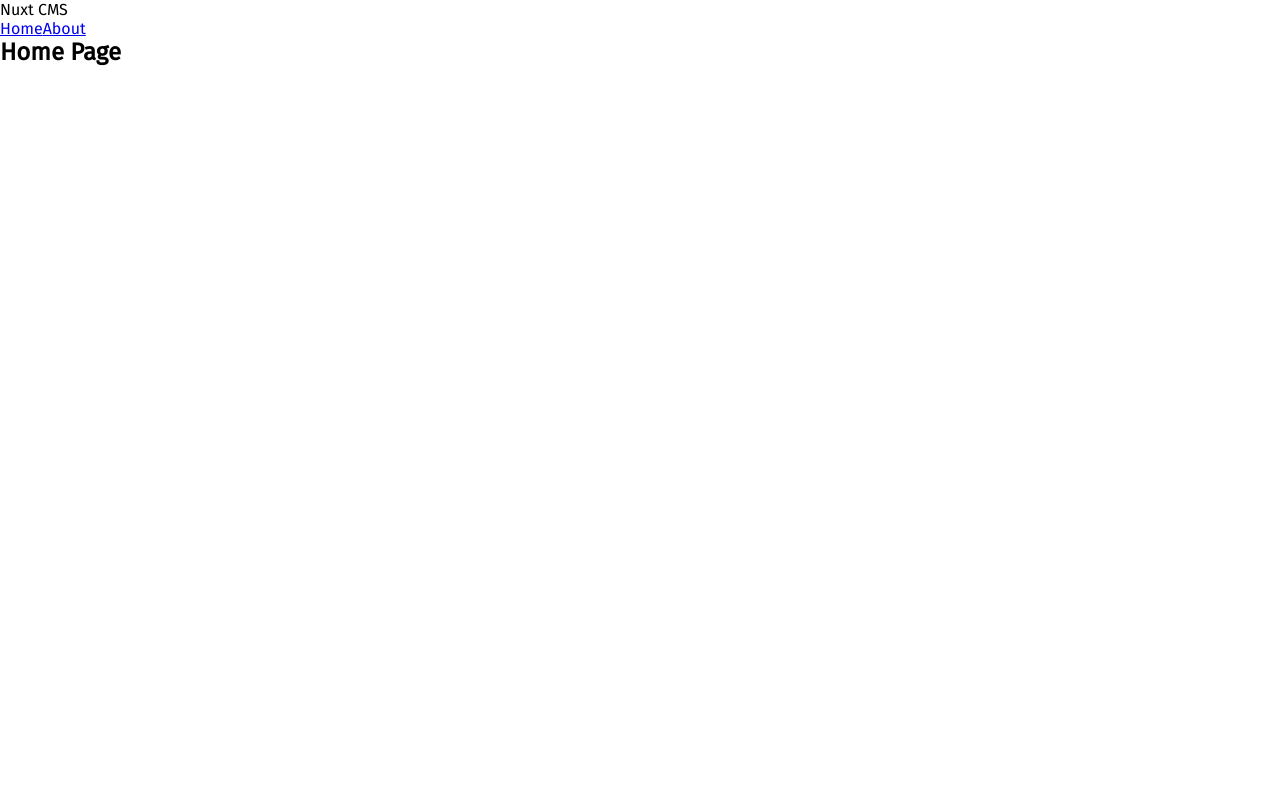
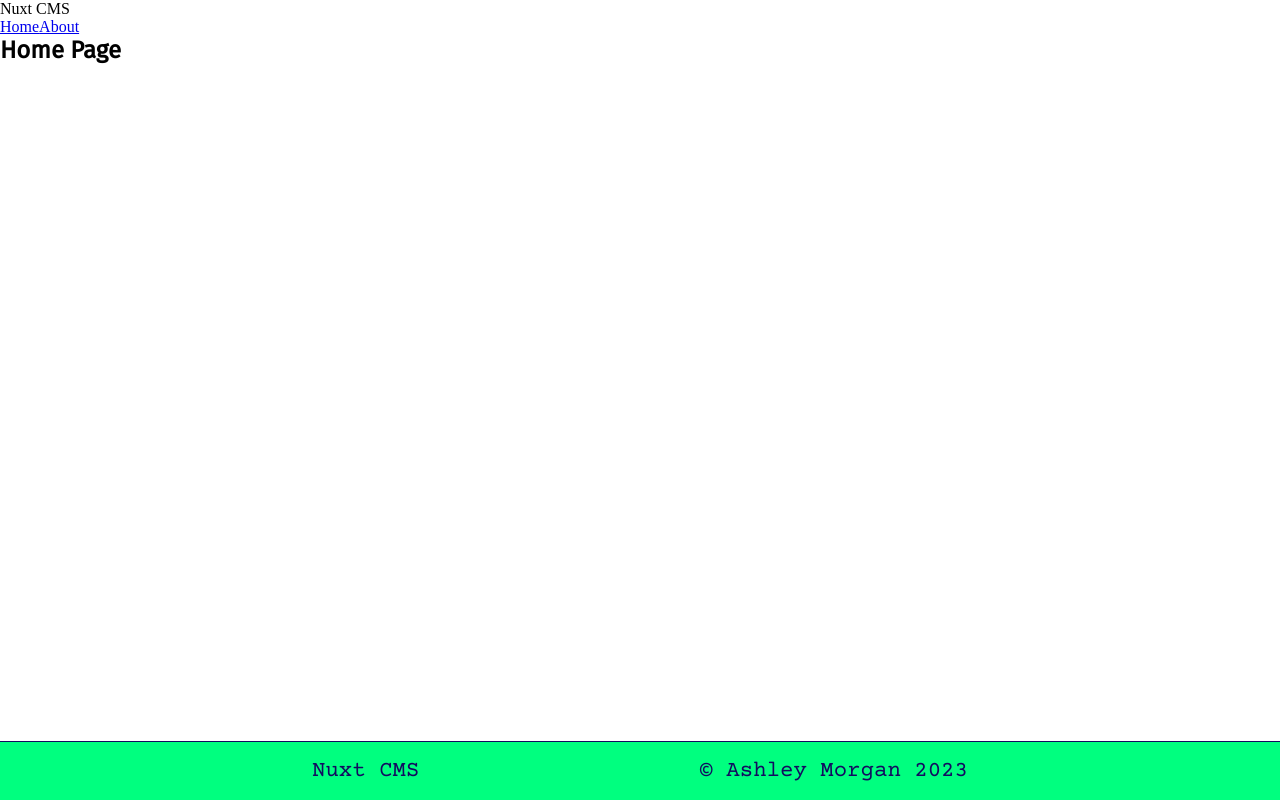
Before and after one commit to AshlavaDev/nuxt-cms, a Nuxt app: page / in a window 1280 px wide. Built offline with nearby package versions, Linux system fonts and the light colour scheme.

Commit message:
add footer and make layout always be minimum screen height, also add nuxt icon library

```diff
--- /dev/null
+++ b/components/nav/Footer.vue
@@ -0,0 +1,25 @@
+<template>
+  <footer>
+    <p>Nuxt CMS</p>
+    <p>&copy; Ashley Morgan 2023</p>
+  </footer>
+</template>
+
+<style lang="scss">
+  @use "@/assets/styles/global.scss" as *;
+
+  footer {
+    display: flex;
+    justify-content: space-evenly;
+    align-items: center;
+    min-width: full;
+    padding: 1rem 2rem;
+    background-color: $primary-colour-light;
+    border-top: 1px solid $primary-colour-dark;
+
+    color: $primary-colour-dark;
+    font-size: 1.4rem;
+    font-family: $display;
+  }
+
+</style>
--- a/components/nav/TopNav.vue
+++ b/components/nav/TopNav.vue
@@ -14,7 +14,7 @@
 
   header {
     display: flex;
-    justify-content: space-between;
+    justify-content: space-evenly;
     align-items: center;
     min-width: full;
     padding: 1rem 2rem;
--- a/layouts/default.vue
+++ b/layouts/default.vue
@@ -1,15 +1,26 @@
 <template>
-  <main>
-    <!-- Will contain header and footer and wrap any pages -->
+  <!-- Contains header and footer and wrap any pages -->
+  <div class="page">
     <NavTopNav />
-    <slot />
-  </main>
+    <main>
+      <slot />
+    </main>
+    <NavFooter />
+  </div>
 </template>
 
 <style lang="scss">
   @use "@/assets/styles/global.scss" as *;
 
+  //This is a separate div because there is a hidden div between layout and body
+  .page {
+    display: flex;
+    flex-direction: column;
+    min-height: 100vh;
+  }
+
   main {
+    flex-grow: 1;
     font-family: $main;
   }
 </style>
--- a/nuxt.config.ts
+++ b/nuxt.config.ts
@@ -3,7 +3,8 @@ export default defineNuxtConfig({
   devtools: { enabled: true },
   pages: true,
   modules: [
-    '@nuxtjs/google-fonts'
+    '@nuxtjs/google-fonts',
+    'nuxt-icon'
   ],
   googleFonts: {
     families: {
--- a/package.json
+++ b/package.json
@@ -13,6 +13,7 @@
     "@nuxt/devtools": "latest",
     "@nuxtjs/google-fonts": "^3.0.2",
     "nuxt": "^3.8.1",
+    "nuxt-icon": "^0.6.3",
     "sass": "^1.69.5",
     "vue": "^3.3.8",
     "vue-router": "^4.2.5"
```
Also changed, not shown: assets/styles/global.scss (line endings or trailing spaces), 1 other file (tests, documents, lock files or other folders).
